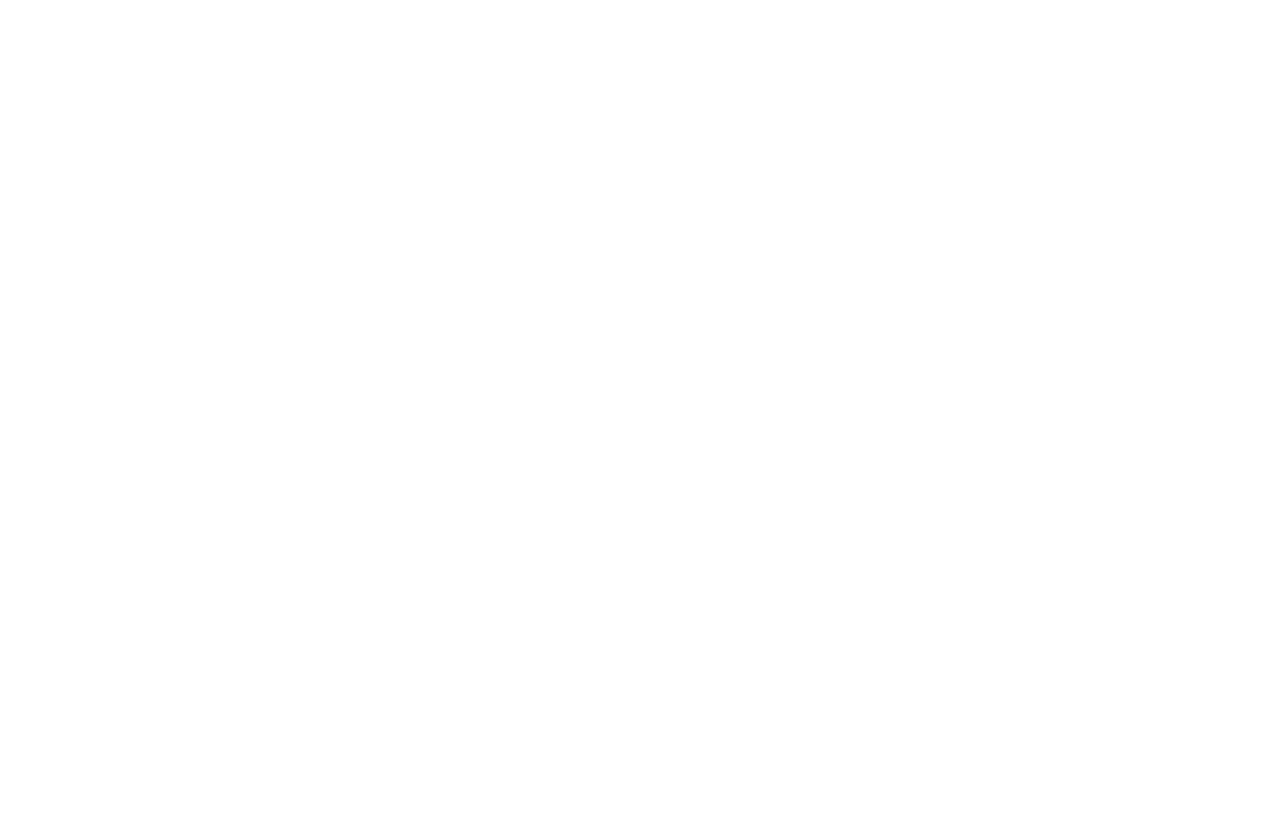
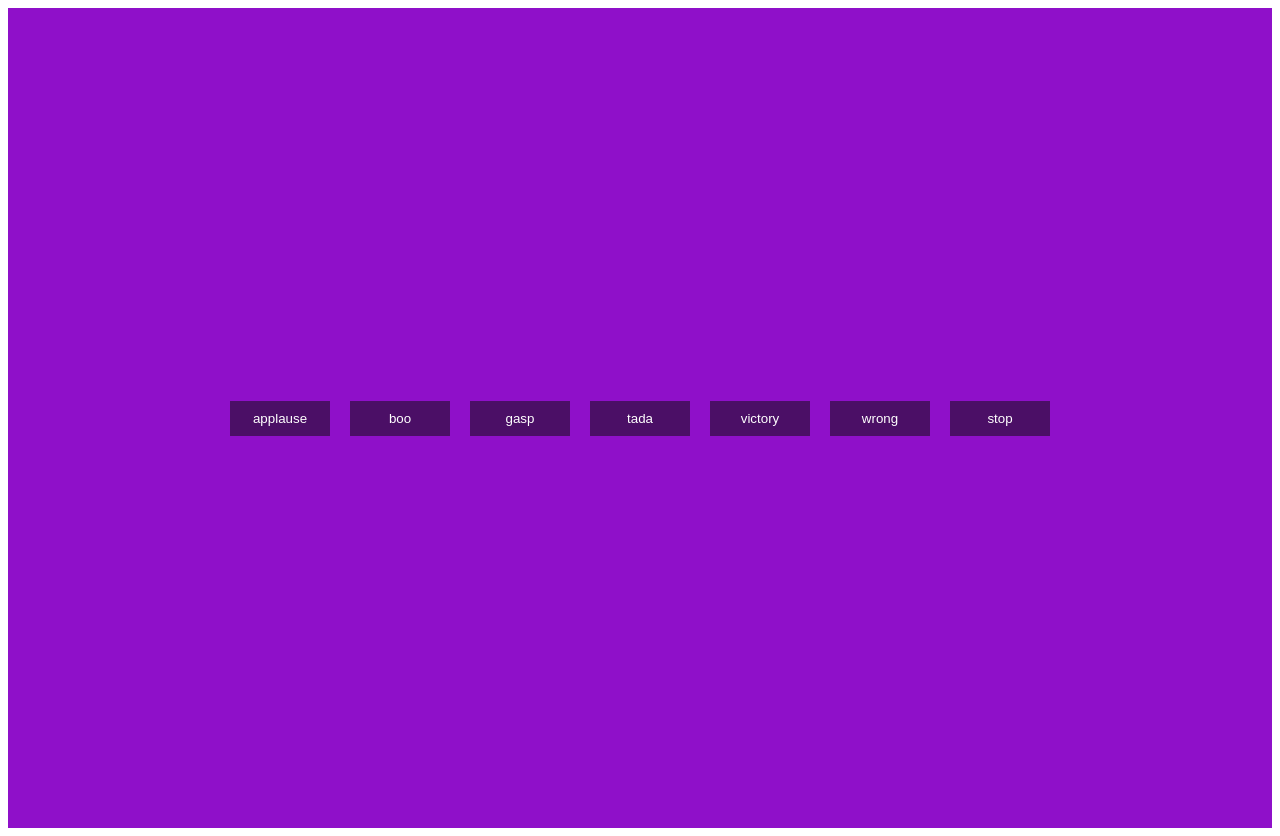
Before and after one commit to acciojob/Soundbar-vamshithallapalli, a website: page main.html in a window 1280 px wide. Before the commit the page ends 800 px from the top, so only its background shows below. Drawn offline with Linux system fonts and the light colour scheme.

Commit message:
created a submission

```diff
--- a/main.html
+++ b/main.html
@@ -8,6 +8,15 @@
 
 <body>
 	<!-- the entire body must be written by student -->
+	<div class="content">
+		<button id="buttons" class="btn">applause</button>
+		<button id="buttons" class="btn">boo</button>
+		<button id="buttons" class="btn">gasp</button>
+		<button id="buttons" class="btn">tada</button>
+		<button id="buttons" class="btn">victory</button>
+		<button id="buttons" class="btn">wrong</button>
+		<button id="buttons" class="stop">stop</button>
+	</div>
     <script type="text/javascript" src="./script.js">
 </script>
 
--- a/script.js
+++ b/script.js
@@ -1 +1,26 @@
-//your JS code here. If required.
+const soundNames = ["applause", "boo", "gasp", "tada", "victory", "wrong"];
+
+let currentAudio = null;
+
+// Play sound when clicking a button
+document.querySelectorAll(".btn").forEach(btn => {
+  btn.addEventListener("click", () => {
+    playSound(btn.textContent);
+  });
+});
+
+function playSound(name) {
+  stopSound();
+  currentAudio = new Audio(`sounds/${name}.mp3`);
+  currentAudio.play();
+}
+
+// Stop button
+document.querySelector(".stop").addEventListener("click", stopSound);
+
+function stopSound() {
+  if (currentAudio) {
+    currentAudio.pause();
+    currentAudio.currentTime = 0;
+  }
+}
--- a/styles.css
+++ b/styles.css
@@ -1 +1,18 @@
 /*  your css code here. If applicable */
+.content{
+	display: flex;
+	justify-content: center;
+	align-items: center;
+	background-color: #8f10c9;
+	min-height: 100vh;
+	gap: 20px;
+	padding:10px;
+}
+
+button{
+	padding: 10px;
+	background-color: #4b0f66;
+	border: none;
+	color: white;
+	width: 100px
+}
```
